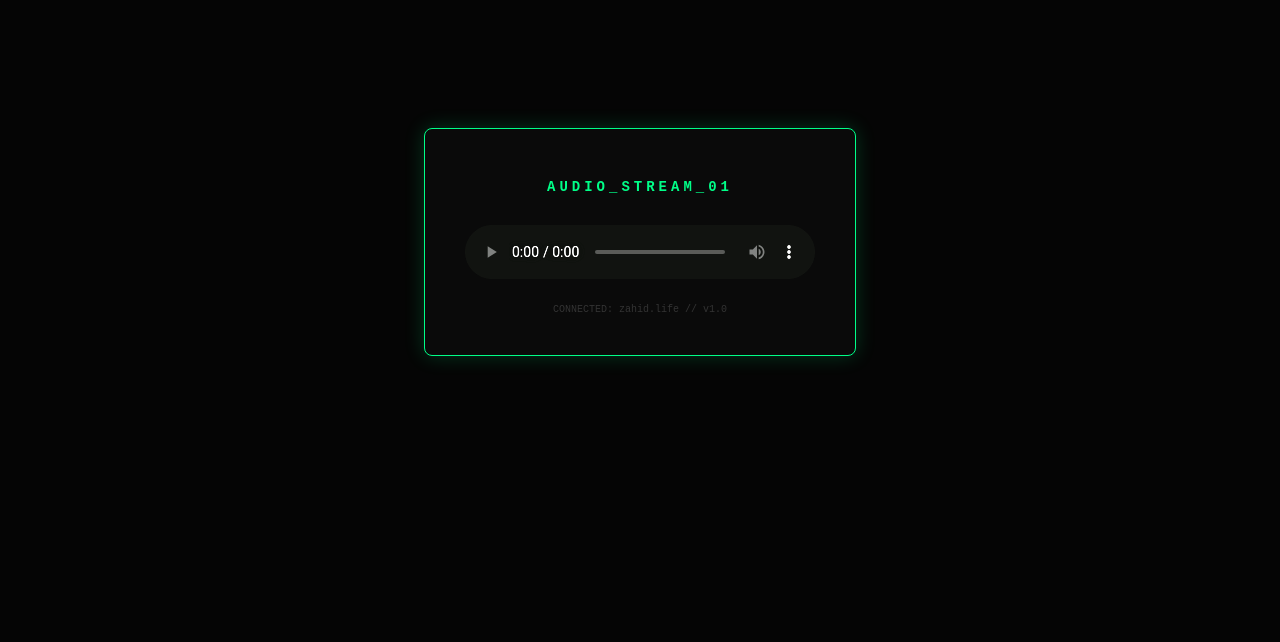
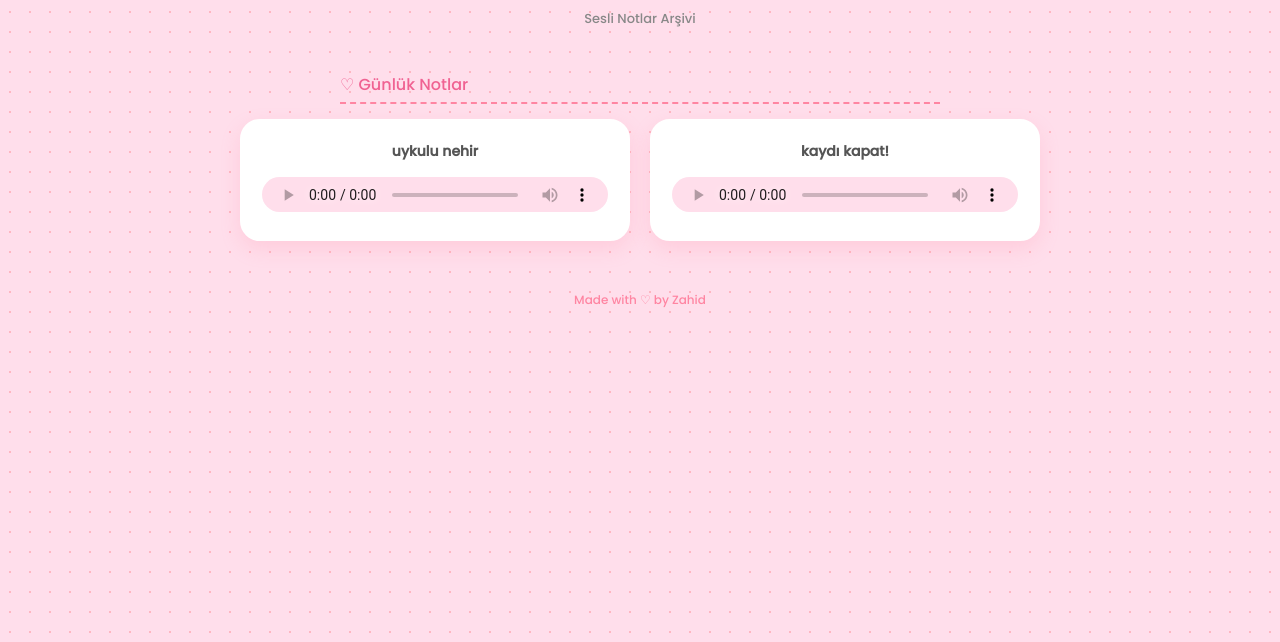
Before and after one commit to fetullahgulen/new, a website built with Vite: page index.html in a window 1280 px wide. Shown: the part 158-800 px from the top of the page. Built offline with nearby package versions, Linux system fonts and the light colour scheme; no server answers.

Commit message:
Update index.html

```diff
--- a/index.html
+++ b/index.html
@@ -2,28 +2,108 @@
 <html lang="tr">
 <head>
     <meta charset="UTF-8">
-    <title>Zahid | Audio Stream</title>
+    <meta name="viewport" content="width=device-width, initial-scale=1.0">
+    <title>Zahid'in Günlüğü ♡</title>
+    <link href="https://fonts.googleapis.com/css2?family=Poppins:wght@300;500&display=swap" rel="stylesheet">
     <style>
-        body { background: #050505; color: #00ff88; font-family: 'Courier New', monospace; display: flex; justify-content: center; align-items: center; height: 100vh; margin: 0; }
-        .node { border: 1px solid #00ff88; padding: 40px; background: #0a0a0a; box-shadow: 0 0 20px rgba(0, 255, 136, 0.2); border-radius: 8px; width: 350px; text-align: center; }
-        h1 { font-size: 14px; letter-spacing: 4px; margin-bottom: 30px; }
+        :root {
+            --pink-light: #ffdeeb;
+            --pink-main: #ff85a2;
+            --pink-dark: #f06292;
+            --white: #ffffff;
+        }
+
+        body {
+            background-color: var(--pink-light);
+            background-image: radial-gradient(#ffb6c1 1px, transparent 1px);
+            background-size: 20px 20px; /* Arka plan pütürlü tatlı bir doku */
+            font-family: 'Poppins', sans-serif;
+            margin: 0;
+            padding: 40px 20px;
+            display: flex;
+            flex-direction: column;
+            align-items: center;
+        }
+
+        h1 { color: var(--pink-dark); text-shadow: 2px 2px var(--white); margin-bottom: 10px; }
+        .heart-icon { color: var(--pink-main); font-size: 24px; }
+
+        .category-title {
+            width: 100%;
+            max-width: 600px;
+            margin: 30px 0 15px;
+            color: var(--pink-dark);
+            border-bottom: 2px dashed var(--pink-main);
+            padding-bottom: 5px;
+            font-weight: 500;
+        }
+
+        .audio-grid {
+            display: grid;
+            grid-template-columns: repeat(auto-fit, minmax(280px, 1fr));
+            gap: 20px;
+            width: 100%;
+            max-width: 800px;
+        }
+
+        .audio-card {
+            background: var(--white);
+            border-radius: 20px;
+            padding: 20px;
+            box-shadow: 0 8px 20px rgba(255, 133, 162, 0.2);
+            border: 2px solid var(--white);
+            transition: 0.3s;
+            text-align: center;
+        }
+
+        .audio-card:hover {
+            transform: translateY(-5px);
+            border-color: var(--pink-main);
+        }
+
+        .audio-card h3 {
+            margin: 0 0 15px;
+            font-size: 14px;
+            color: #555;
+        }
+
         audio {
             width: 100%;
-            filter: invert(1) hue-rotate(80deg) brightness(1.5); /* Siyah temaya uydurur */
+            height: 35px;
+            border-radius: 10px;
         }
-        .status { margin-top: 20px; font-size: 10px; color: #333; }
+
+        /* Oynatıcıyı pembe tonlara uydurma */
+        audio::-webkit-media-controls-enclosure {
+            background-color: var(--pink-light);
+        }
+
+        .footer { margin-top: 50px; font-size: 12px; color: var(--pink-main); }
     </style>
 </head>
 <body>
-    <div class="node">
-        <h1>AUDIO_STREAM_01</h1>
 
-        <audio controls preload="metadata">
-            <source src="https://cdn.discordapp.com/attachments/1452263960219877500/1483757211325825074/voice-message.ogg?ex=69bbc016&is=69ba6e96&hm=bc629e3428c205f993e15c345e83a241911e21288c0293e6aa30db0eb64bcceb&" type="audio/mp4">
-            Tarayıcı hatası!
-        </audio>
+    <span class="heart-icon">💖</span>
+    <h1>zahid.life</h1>
+    <p style="color: #888; font-size: 13px;">Sesli Notlar Arşivi</p>
 
-        <div class="status">CONNECTED: zahid.life // v1.0</div>
+    <div class="category-title">♡ Günlük Notlar</div>
+    <div class="audio-grid">
+        <div class="audio-card">
+            <h3>uykulu nehir</h3>
+            <audio controls preload="metadata">
+                <source src="https://cdn.discordapp.com/attachments/1452263960219877500/1483757211325825074/voice-message.ogg?ex=69bbc016&is=69ba6e96&hm=bc629e3428c205f993e15c345e83a241911e21288c0293e6aa30db0eb64bcceb&" type="audio/mp4">
+            </audio>
+        </div>
+        <div class="audio-card">
+            <h3>kaydı kapat!</h3>
+            <audio controls preload="metadata">
+                <source src="https://cdn.discordapp.com/attachments/1452263960219877500/1483758661762420807/voice-message.ogg?ex=69bbc16f&is=69ba6fef&hm=ff56b0ed64ac7a52ffcb6aec1ae82dbd4c50799dae929d6a30b8cec27414fe5b&" type="audio/mp4">
+            </audio>
+        </div>
     </div>
+
+    <div class="footer">Made with ♡ by Zahid</div>
+
 </body>
 </html>
```
